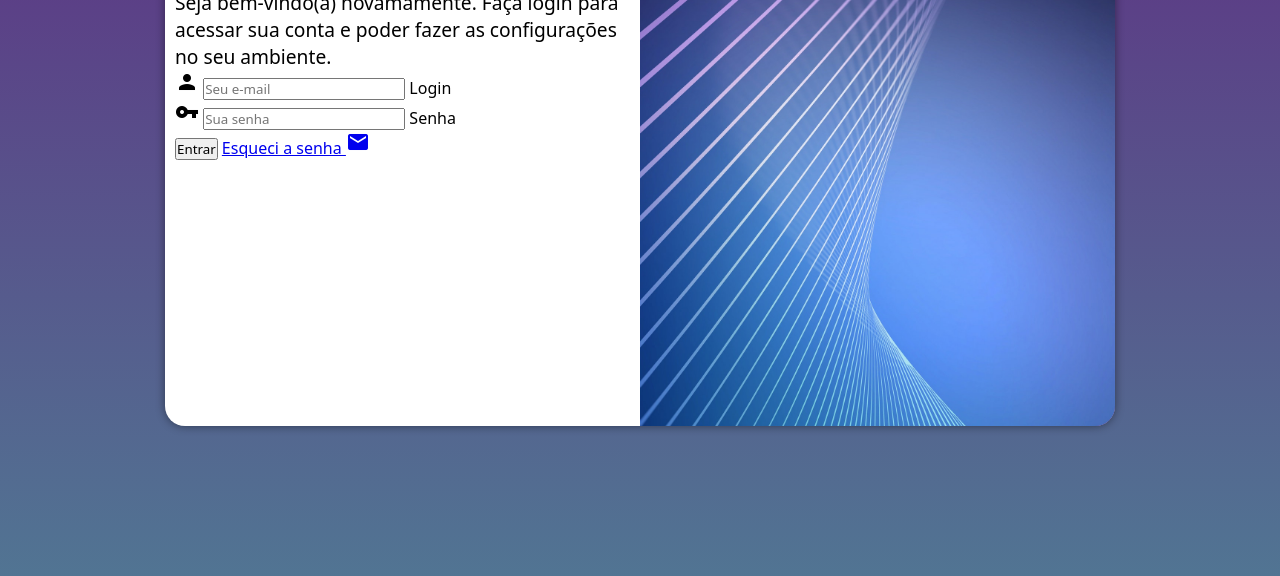
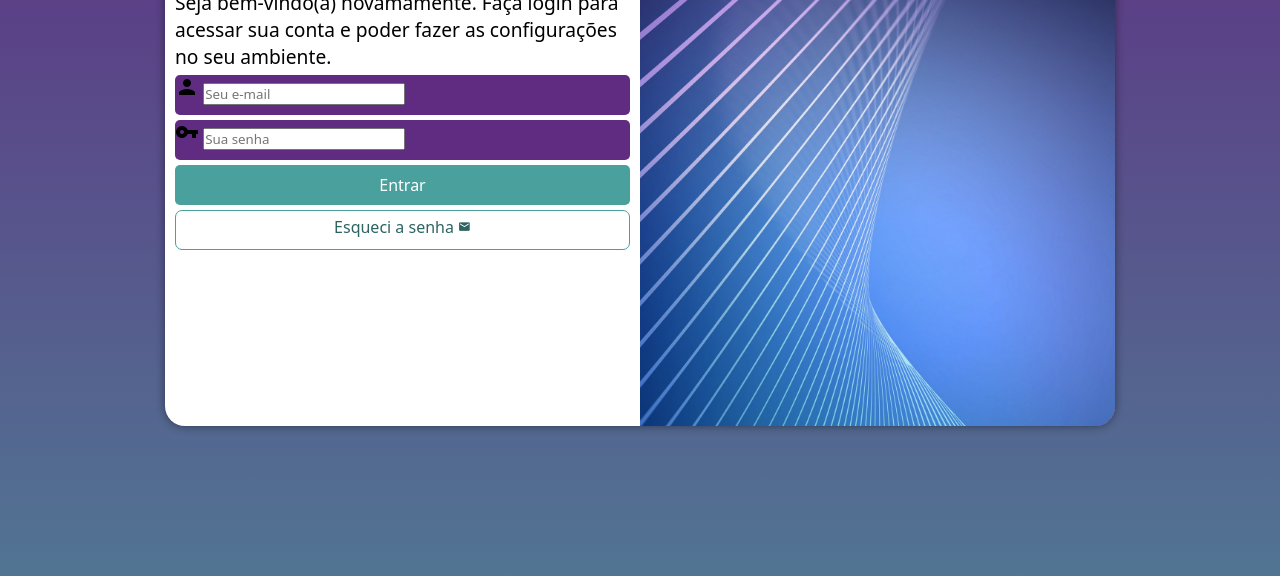
Before and after one commit to FelipeSDS23/projeto-login, a plain HTML site: page index.html in a window 1280 px wide. Shown: the part 224-800 px from the top of the page. Drawn offline with Linux system fonts and the light colour scheme.

Commit message:
Formulario atualizado

```diff
--- a/estilos/style.css
+++ b/estilos/style.css
@@ -63,3 +63,55 @@ div#formulario > h1{
 div#formulario > p{
     font-size: 0.8em;
 }
+
+form > div.campo{
+    background-color: #5f2c82;
+    display: block;
+    width: 100%;
+    height: 40px;
+    border-radius: 5px;
+    margin: 5px 0px;
+}
+
+div.campo > label{
+    display: none;
+}
+
+form > input[type=submit]{
+    display: block;
+    font-size: 1em;
+    width: 100%;
+    height: 40px;
+    background-color: #49a09d;
+    color: white;
+    border: none;
+    border-radius: 5px;
+    cursor: pointer;
+}
+
+form > input[type=submit]:hover{
+    background-color: #2d6462;
+}
+
+form > a.botao{
+    display: block;
+    text-align: center;
+    font-size: 1em;
+    width: 100%;
+    height: 40px;
+    padding-top: 5px;
+    margin-top: 5px;
+    background-color: white;
+    color: #2d6462;
+    border: 1px solid #49a09d;
+    border-radius: 7px;
+    text-decoration: none;
+}
+
+form > a.botao:hover{
+    background-color: #6cd3cf;
+}
+
+form > a.botao > span{
+    font-size: 0.8em;
+}
--- a/index.html
+++ b/index.html
@@ -30,7 +30,7 @@
                         <label for="isenha">Senha</label>
                     </div>
                     <input type="submit" value="Entrar">
-                    <a href="#">
+                    <a href="#" class="botao">
                         Esqueci a senha <span class="material-icons">mail</span>
                     </a>
                 </form>
```
